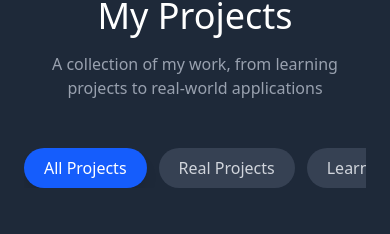
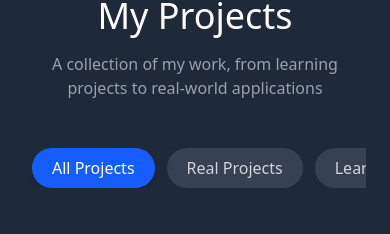
Before and after one commit to rahmatadidi/personal-website, a Next.js app: page / in a window 390 px wide. Shown: the part 2460-2694 px from the top of the page. Built offline with nearby package versions, Linux system fonts and the light colour scheme; grey boxes are pictures that could not be loaded.

Commit message:
fixed bug layout and bug icon stack

```diff
--- a/components/Projects.tsx
+++ b/components/Projects.tsx
@@ -102,7 +102,7 @@ export function Projects() {
           whileInView={{ opacity: 1, y: 0 }}
           viewport={{ once: true }}
           transition={{ duration: 0.6, delay: 0.2 }}
-          className="flex gap-3 mb-12 overflow-x-auto justify-start md:justify-center px-2scrollbar-none"
+          className="flex gap-3 mb-12 overflow-x-auto justify-start md:justify-center px-2 scrollbar-none"
         >
           {[
             { value: 'all', label: 'All Projects' },
```
